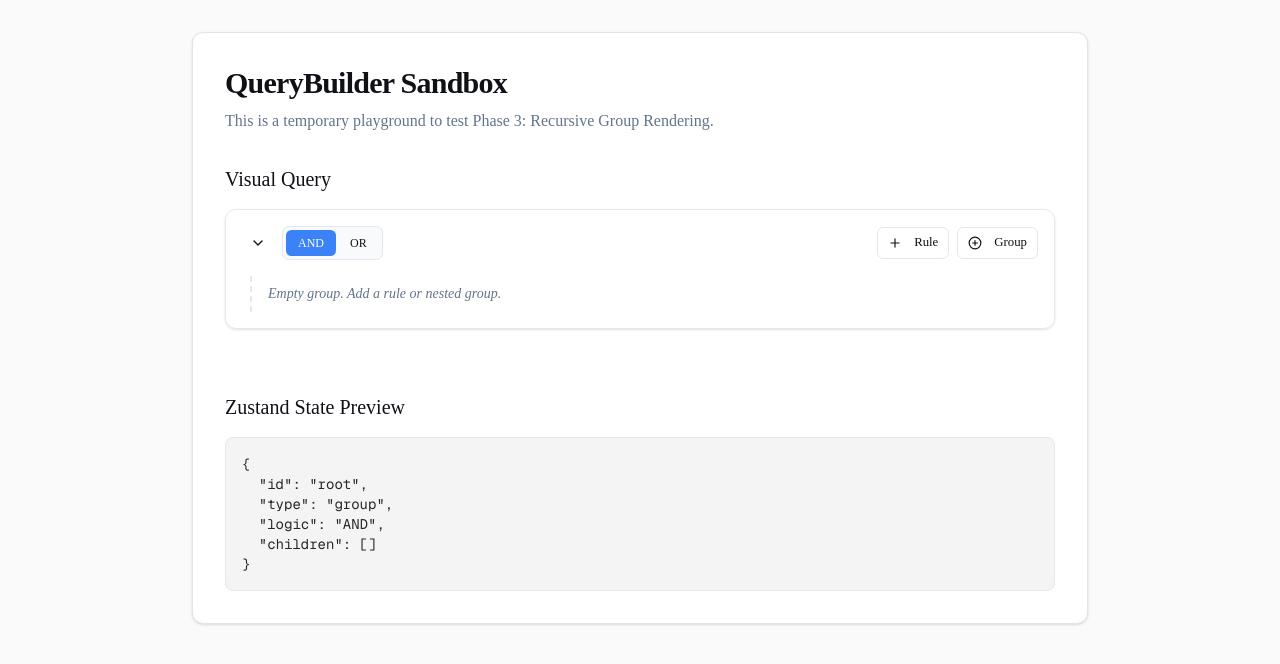
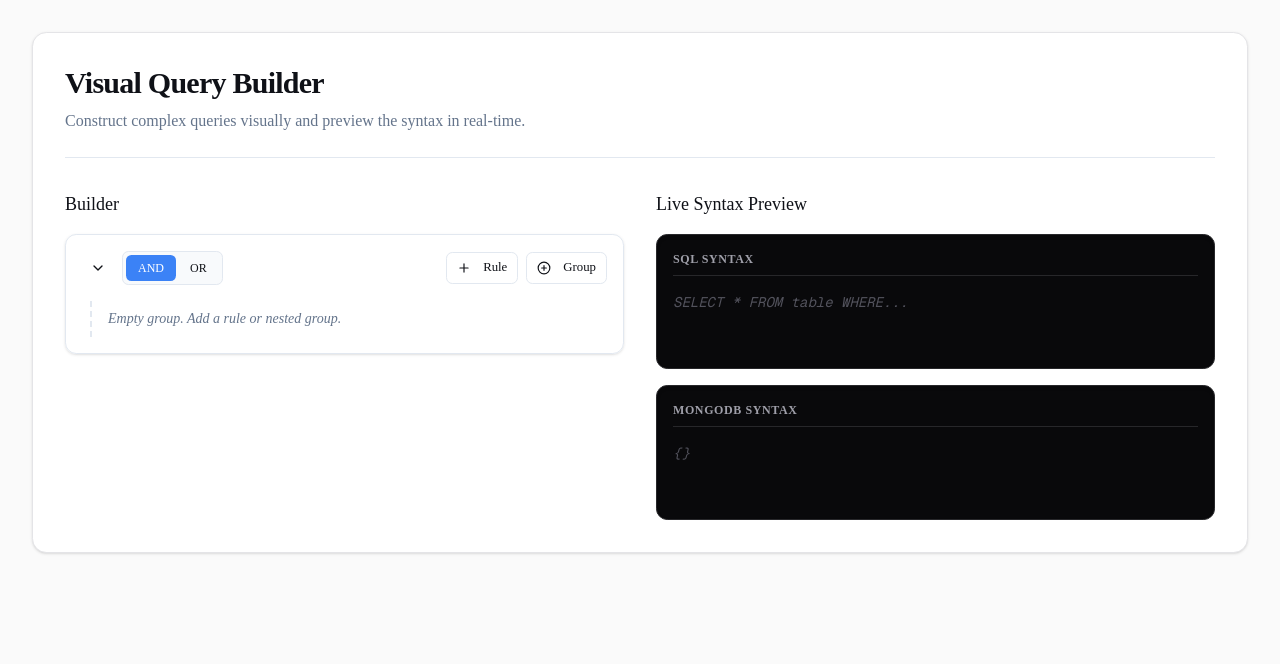
Before and after one commit to xieumar/querylab, a Next.js app: page / in a window 1280 px wide. Shown: the top 664 px of the page. Built offline with nearby package versions, Linux system fonts and the light colour scheme.

Commit message:
feat(query-builder): add live preview component and two-column builder layout

```diff
--- a/app/page.tsx
+++ b/app/page.tsx
@@ -2,33 +2,40 @@
 
 import { useQueryStore } from "../store/useQueryStore";
 import { Group } from "../components/query-builder/Group";
+import { LivePreview } from "../components/query-builder/LivePreview";
 
 export default function Home() {
   const { tree } = useQueryStore();
 
   return (
-    <div className="flex flex-col flex-1 items-center bg-zinc-50 font-sans min-h-screen p-8 dark:bg-black">
-      <main className="w-full max-w-4xl flex flex-col gap-8 bg-white dark:bg-zinc-950 p-8 rounded-xl shadow-sm border border-zinc-200 dark:border-zinc-800">
-        <div className="flex flex-col gap-2">
+    <div className="flex flex-col min-h-screen bg-zinc-50 dark:bg-black font-sans p-4 md:p-8">
+      <main className="w-full max-w-7xl mx-auto flex flex-col gap-8 bg-white dark:bg-zinc-950 p-6 md:p-8 rounded-2xl shadow-sm border border-zinc-200 dark:border-zinc-800">
+        <div className="flex flex-col gap-2 border-b pb-6 dark:border-zinc-800">
           <h1 className="text-3xl font-semibold tracking-tight">
-            QueryBuilder Sandbox
+            Visual Query Builder
           </h1>
           <p className="text-muted-foreground">
-            This is a temporary playground to test Phase 3: Recursive Group
-            Rendering.
+            Construct complex queries visually and preview the syntax in
+            real-time.
           </p>
         </div>
 
-        <div className="flex flex-col gap-4">
-          <h2 className="text-xl font-medium">Visual Query</h2>
-          <Group group={tree} isRoot />
-        </div>
+        <div className="grid grid-cols-1 lg:grid-cols-2 gap-8">
+          {/* Left Column: Builder */}
+          <div className="flex flex-col gap-4">
+            <h2 className="text-lg font-medium text-foreground">Builder</h2>
+            <Group group={tree} isRoot />
+          </div>
 
-        <div className="mt-8">
-          <h2 className="text-xl font-medium mb-4">Zustand State Preview</h2>
-          <pre className="bg-zinc-100 dark:bg-zinc-900 p-4 rounded-lg text-sm overflow-auto text-zinc-800 dark:text-zinc-200 border">
-            {JSON.stringify(tree, null, 2)}
-          </pre>
+          {/* Right Column: Live Preview */}
+          <div className="flex flex-col gap-4">
+            <h2 className="text-lg font-medium text-foreground">
+              Live Syntax Preview
+            </h2>
+            <div className="sticky top-8">
+              <LivePreview />
+            </div>
+          </div>
         </div>
       </main>
     </div>
--- /dev/null
+++ b/components/query-builder/LivePreview.tsx
@@ -0,0 +1,50 @@
+"use client";
+
+import React, { useMemo } from "react";
+import { useQueryStore } from "../../store/useQueryStore";
+import { generateSQL, generateMongo } from "../../lib/generators";
+
+export function LivePreview() {
+  const { tree } = useQueryStore();
+
+  const sqlQuery = useMemo(() => generateSQL(tree), [tree]);
+  const mongoQuery = useMemo(() => generateMongo(tree), [tree]);
+
+  return (
+    <div className="flex flex-col gap-4 w-full">
+      <div className="flex flex-col gap-2 p-4 bg-zinc-950 text-zinc-50 rounded-xl shadow-inner border border-zinc-800 overflow-hidden">
+        <div className="flex items-center justify-between border-b border-zinc-800 pb-2 mb-2">
+          <span className="text-xs font-semibold tracking-wider text-zinc-400 uppercase">
+            SQL Syntax
+          </span>
+        </div>
+        <pre className="text-sm font-mono whitespace-pre-wrap break-all min-h-[60px]">
+          {sqlQuery ? (
+            <span className="text-emerald-400">{sqlQuery}</span>
+          ) : (
+            <span className="text-zinc-600 italic">
+              SELECT * FROM table WHERE...
+            </span>
+          )}
+        </pre>
+      </div>
+
+      <div className="flex flex-col gap-2 p-4 bg-zinc-950 text-zinc-50 rounded-xl shadow-inner border border-zinc-800 overflow-hidden">
+        <div className="flex items-center justify-between border-b border-zinc-800 pb-2 mb-2">
+          <span className="text-xs font-semibold tracking-wider text-zinc-400 uppercase">
+            MongoDB Syntax
+          </span>
+        </div>
+        <pre className="text-sm font-mono whitespace-pre-wrap min-h-[60px]">
+          {mongoQuery ? (
+            <span className="text-sky-400">
+              {JSON.stringify(mongoQuery, null, 2)}
+            </span>
+          ) : (
+            <span className="text-zinc-600 italic">{"{}"}</span>
+          )}
+        </pre>
+      </div>
+    </div>
+  );
+}
```
